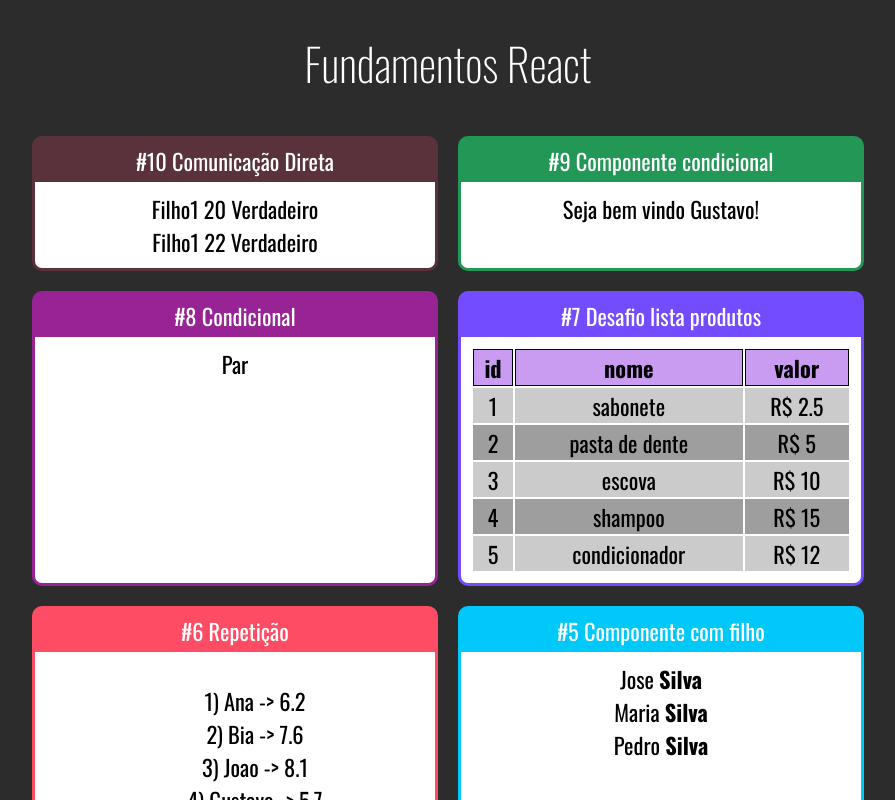
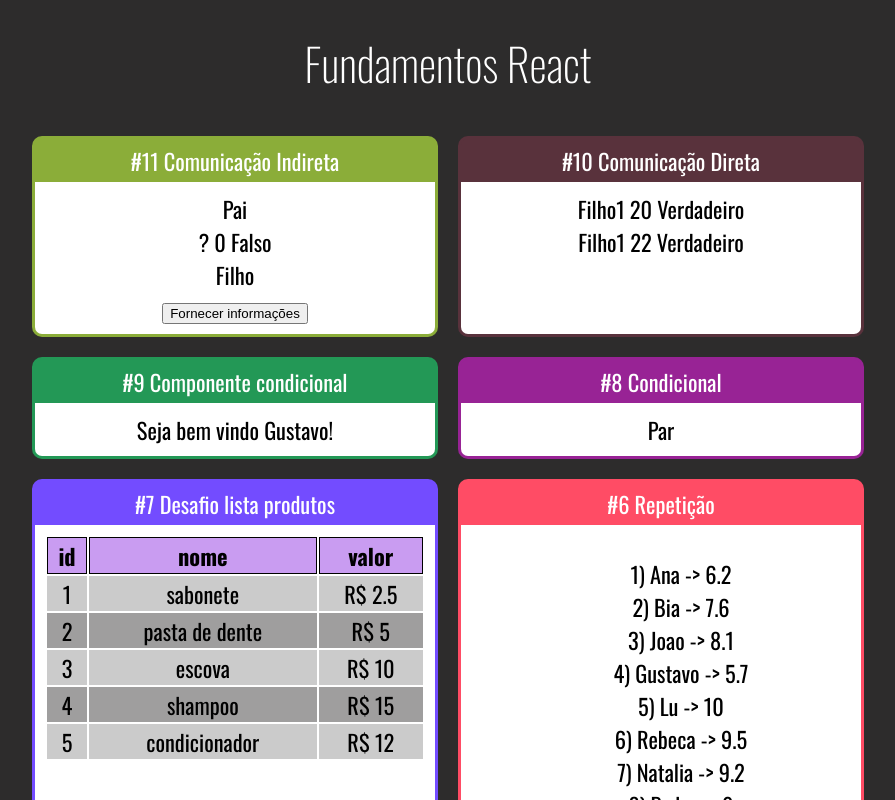
Before and after one commit to Gugonunes/fundamentos-react, a React (Create React App) app: page / in a window 1280 px wide. Shown: the top 800 px of the page, without its empty margins (192-1087 px from the left). Built offline with nearby package versions, Linux system fonts and the light colour scheme.

Commit message:
feat(indirect): add indirect communication with useState

```diff
--- a/src/App.jsx
+++ b/src/App.jsx
@@ -11,6 +11,7 @@
 import ParOuImpar from './components/condicional/ParOuImpar'
 import UsuarioInfo from './components/condicional/UsuarioInfo'
 import DiretaPai from './components/comunicacao/DiretaPai'
+import IndiretaPai from './components/comunicacao/IndiretaPai'
 import './App.css'
 
 const myApp = (props) => {
@@ -18,6 +19,10 @@
         <div className="App">
             <h1>Fundamentos React</h1>
             <div className="Cards">
+                <Card
+                    titulo="#11 Comunicação Indireta" color="#8BAD39">
+                    <IndiretaPai/>
+                </Card>
                 <Card
                     titulo="#10 Comunicação Direta" color="#59323C">
                     <DiretaPai/>
--- /dev/null
+++ b/src/components/comunicacao/IndiretaFilho.jsx
@@ -0,0 +1,13 @@
+import React from 'react'
+
+export default function IndiretaFilho(props){
+    const cb = props.quandoClicar
+    const gerarIdade = () => parseInt(Math.random() * (20)) + 50
+    const gerarNerd = () => Math.random() > 0.5
+    return (
+        <div>
+            <div>Filho</div>
+            <button onClick={_ => cb('Joao', gerarIdade(), gerarNerd())}>Fornecer informações</button>
+        </div>
+    )
+}
--- /dev/null
+++ b/src/components/comunicacao/IndiretaPai.jsx
@@ -0,0 +1,23 @@
+import React, { useState } from 'react'
+import IndiretaFilho from './IndiretaFilho'
+
+export default function IndiretaPai(props){
+    const [nome, setNome] = useState('?')
+    const [idade, setIdade] = useState(0)
+    const [nerd, setNerd] = useState(false)
+
+    function fornecerInformacoes(nome, idade, nerd) {
+        setNome(nome)
+        setIdade(idade)
+        setNerd(nerd)
+    }
+    return (
+        <div>
+            <div>Pai</div>
+            <span>{nome} </span>
+            <span>{idade} </span>
+            <span>{nerd ? 'Verdadeiro' : 'Falso'}</span>
+            <IndiretaFilho quandoClicar={ fornecerInformacoes }></IndiretaFilho>
+        </div>
+    )
+}
```
